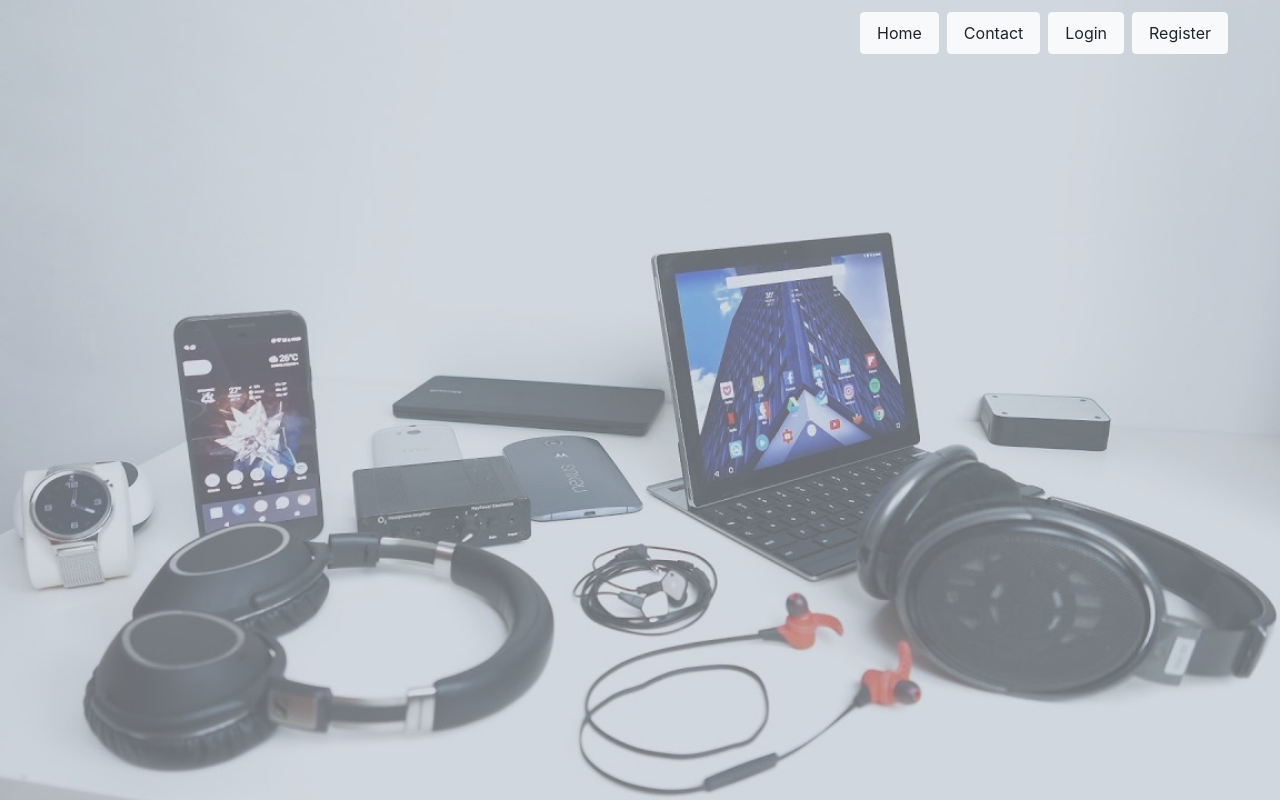
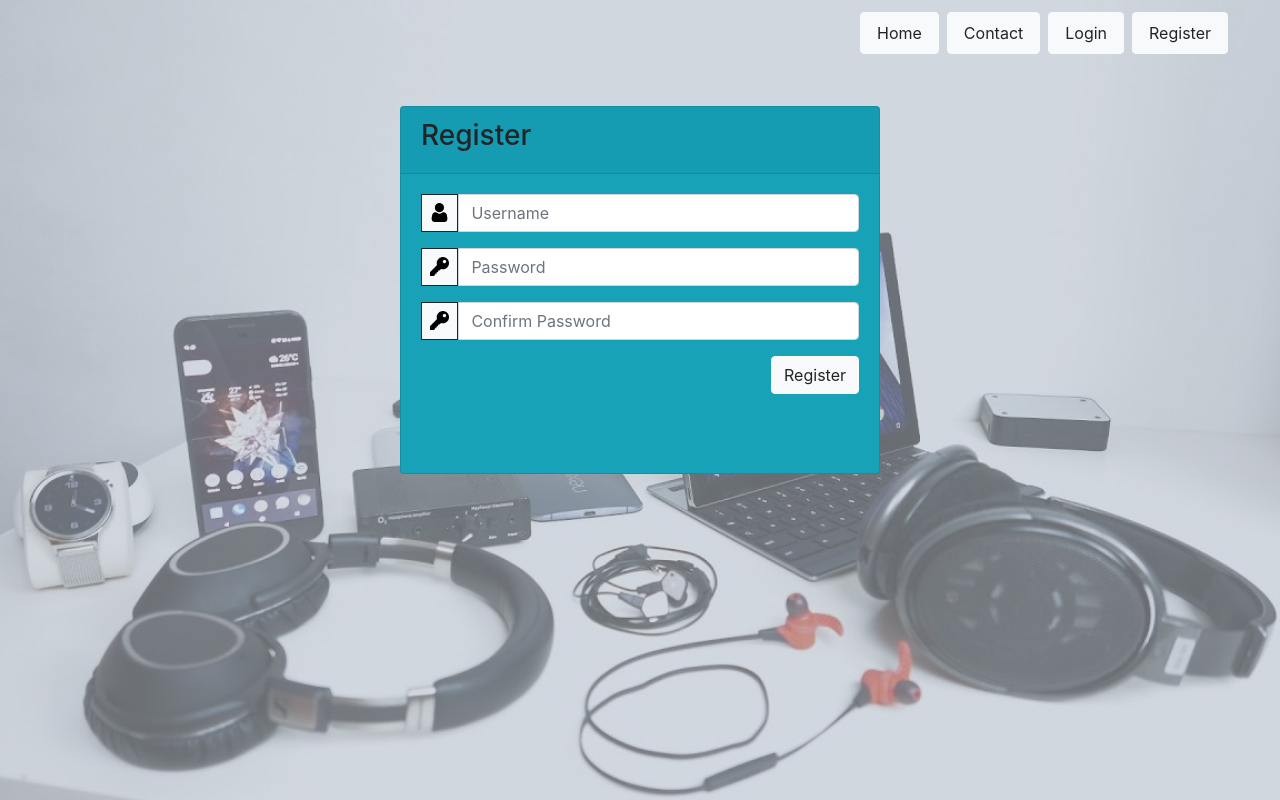
Before and after one commit to PavelAndonov00/TechOutlet, an Angular app in the folder client/TechOutletApp/: page /register in a window 1280 px wide. Before the commit this address led to /. Built offline with nearby package versions, Linux system fonts and the light colour scheme.

Commit message:
Made shared form for Login and Register

```diff
--- a/client/TechOutletApp/src/app/app-routing.module.ts
+++ b/client/TechOutletApp/src/app/app-routing.module.ts
@@ -7,7 +7,8 @@ import { LoginComponent } from './login/login.component';
 const routes: Routes = [
   {path: '', component: HomeComponent},
   {path: 'contact', component: ContactComponent},
-  {path: 'login', component: LoginComponent}
+  {path: 'login', component: LoginComponent},
+  {path: 'register', component: LoginComponent},
 ];
 
 @NgModule({
--- a/client/TechOutletApp/src/app/login/login.component.html
+++ b/client/TechOutletApp/src/app/login/login.component.html
@@ -2,8 +2,9 @@
     <div class="d-flex justify-content-center h-100">
         <div class="card">
             <div class="card-header">
-                <h3>Sign In</h3>
-                <div class="d-flex justify-content-end socialicon-wrapper">
+                <h3 *ngIf="!register">Sign In</h3>
+                <h3 *ngIf="register">Register</h3>
+                <div *ngIf="!register" class="d-flex justify-content-end socialicon-wrapper">
                     <img class="social-icon bg-light d-flex align-items-center p-2 m-1" src="../assets/facebook.png" alt="facebook">
                     <img class="social-icon bg-light d-flex align-items-center p-2 m-1" src="../assets/google-plus.png" alt="Google">
                     <img class="social-icon bg-light d-flex align-items-center p-2 m-1" src="../assets/twitter.png" alt="Twitter">
@@ -15,24 +16,30 @@
                         <div class="input-group-prepend input-wrap bg-light d-flex align-items-center p-2">
                             <img class="input-icon" src="../assets/user.png" alt="User">
                         </div>
-                        <input type="text" class="form-control" placeholder="Username">
+                        <input name="username" type="text" class="form-control" placeholder="Username">
 
                     </div>
                     <div class="input-group form-group">
                         <div class="input-group-prepend input-wrap bg-light d-flex align-items-center p-2">
                             <img class="input-icon" src="../assets/password-key.png" alt="Password">
                         </div>
-                        <input type="password" class="form-control" placeholder="Password">
+                        <input name="password" type="password" class="form-control" placeholder="Password">
                     </div>
-                    <div class="row align-items-center remember">
+                    <div *ngIf="register" class="input-group form-group">
+                        <div class="input-group-prepend input-wrap bg-light d-flex align-items-center p-2">
+                            <img class="input-icon" src="../assets/password-key.png" alt="Confirm Password">
+                        </div>
+                        <input name="confirmpassword" type="password" class="form-control" placeholder="Confirm Password">
+                    </div>
+                    <div *ngIf="!register" class="row align-items-center remember">
                         <input type="checkbox">Remember Me
                     </div>
                     <div class="form-group">
-                        <input type="submit" value="Login" class="btn btn-light float-right login_btn">
+                        <input type="submit" [value]="register ? 'Register' : 'Login'" class="btn btn-light float-right login_btn">
                     </div>
                 </form>
             </div>
-            <div class="card-footer">
+            <div *ngIf="!register" class="card-footer">
                 <div class="d-flex justify-content-center links">
                     <b>Don't have an account?</b><a class="ml-1 text-light" routerLink="/register">Sign Up</a>
                 </div>
--- a/client/TechOutletApp/src/app/login/login.component.ts
+++ b/client/TechOutletApp/src/app/login/login.component.ts
@@ -1,15 +1,20 @@
 import { Component, OnInit } from '@angular/core';
+import { Router } from '@angular/router';
 
 @Component({
-  selector: 'app-login',
-  templateUrl: './login.component.html',
-  styleUrls: ['./login.component.css']
+	selector: 'app-login',
+	templateUrl: './login.component.html',
+	styleUrls: ['./login.component.css']
 })
 export class LoginComponent implements OnInit {
+	register: boolean;
 
-  constructor() { }
+	constructor(private router : Router) {
+		this.register = this.router.url === '/register' ? true : false;
+	}
 
-  ngOnInit(): void {
-  }
+	ngOnInit(): void {
+
+	}
 
 }
```
